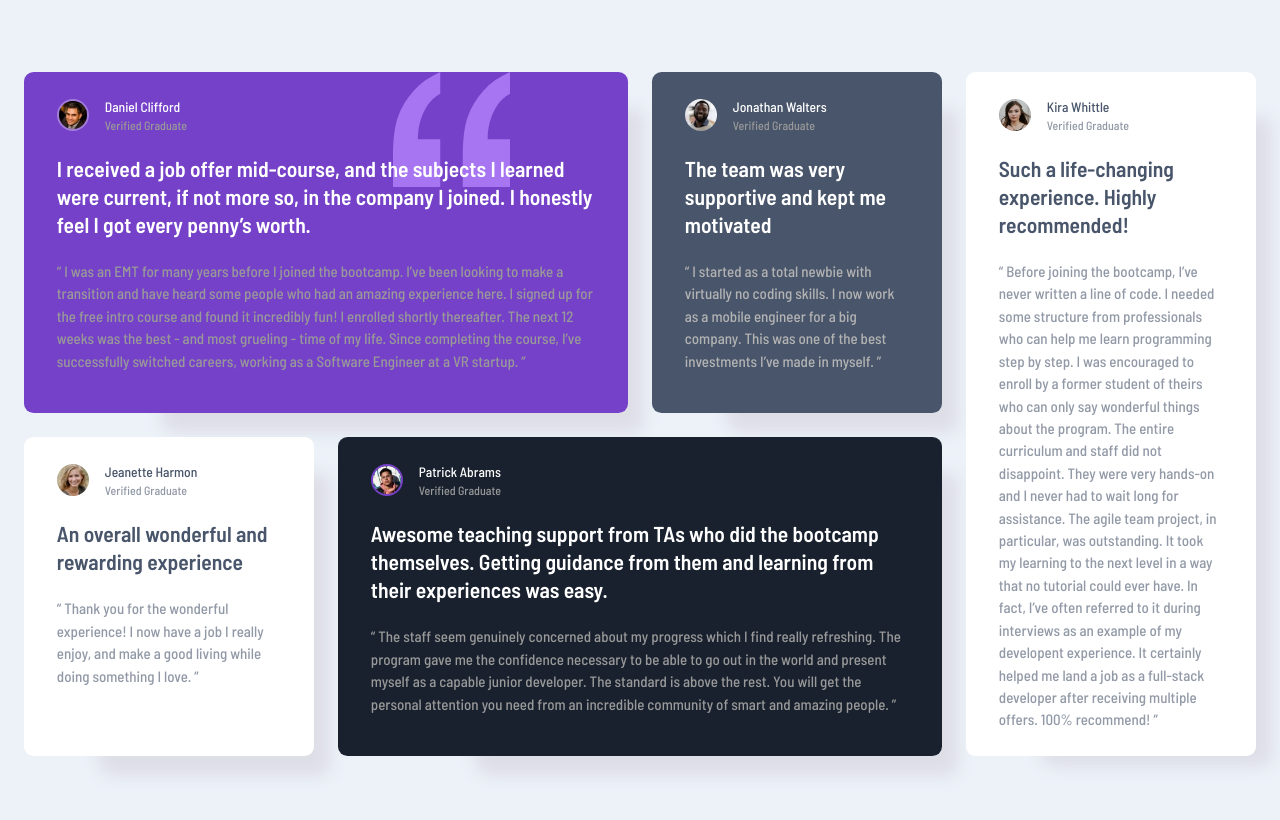
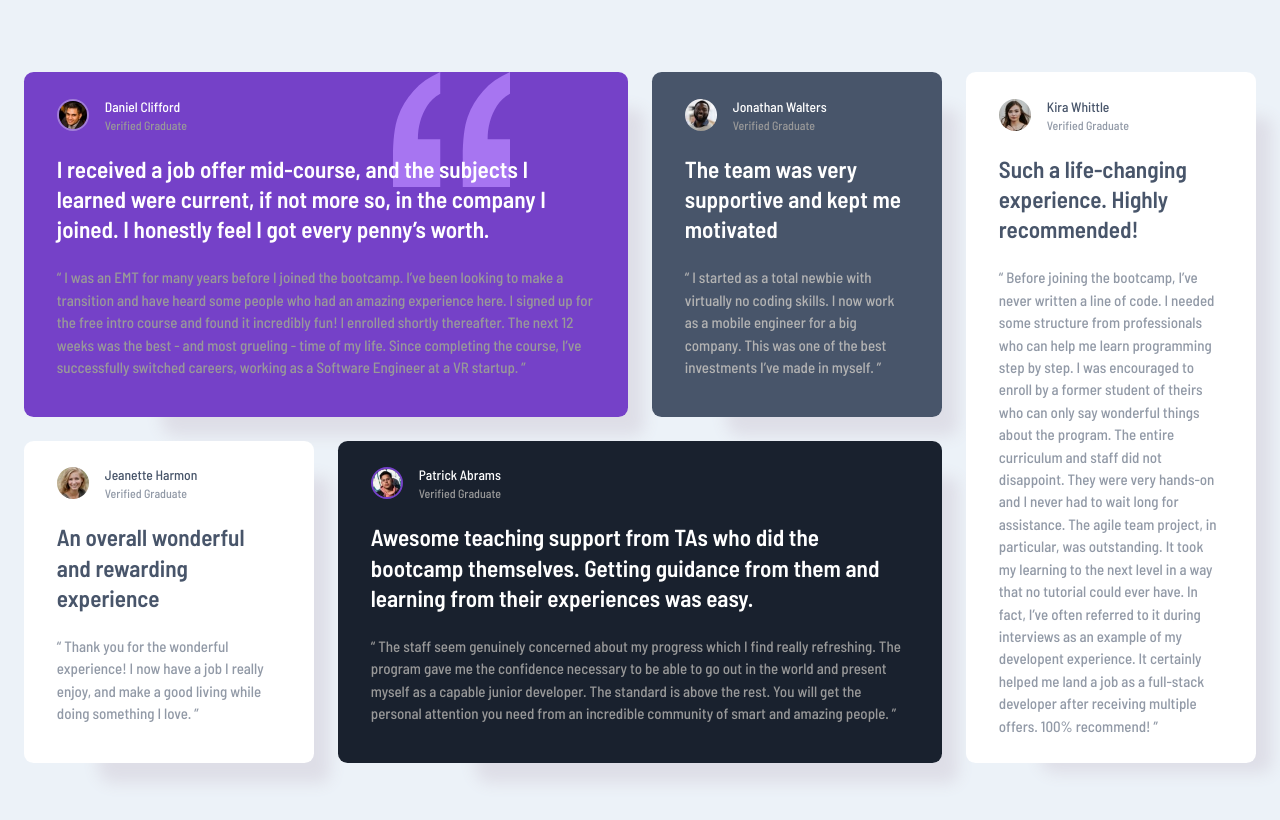
Before and after one commit to AlbertQR/testimonials-grid-section-main, a plain HTML site: page index.html in a window 1280 px wide. Drawn offline with Linux system fonts and the light colour scheme.

Commit message:
Update style.css

```diff
--- a/assets/css/style.css
+++ b/assets/css/style.css
@@ -91,7 +91,7 @@ main {
 
   .text-1 {
     margin-top: 1.375rem;
-    font-size: 1.35rem;
+    font-size: 1.45rem;
     font-weight: 600;
     line-height: 1.3;
   }
```
